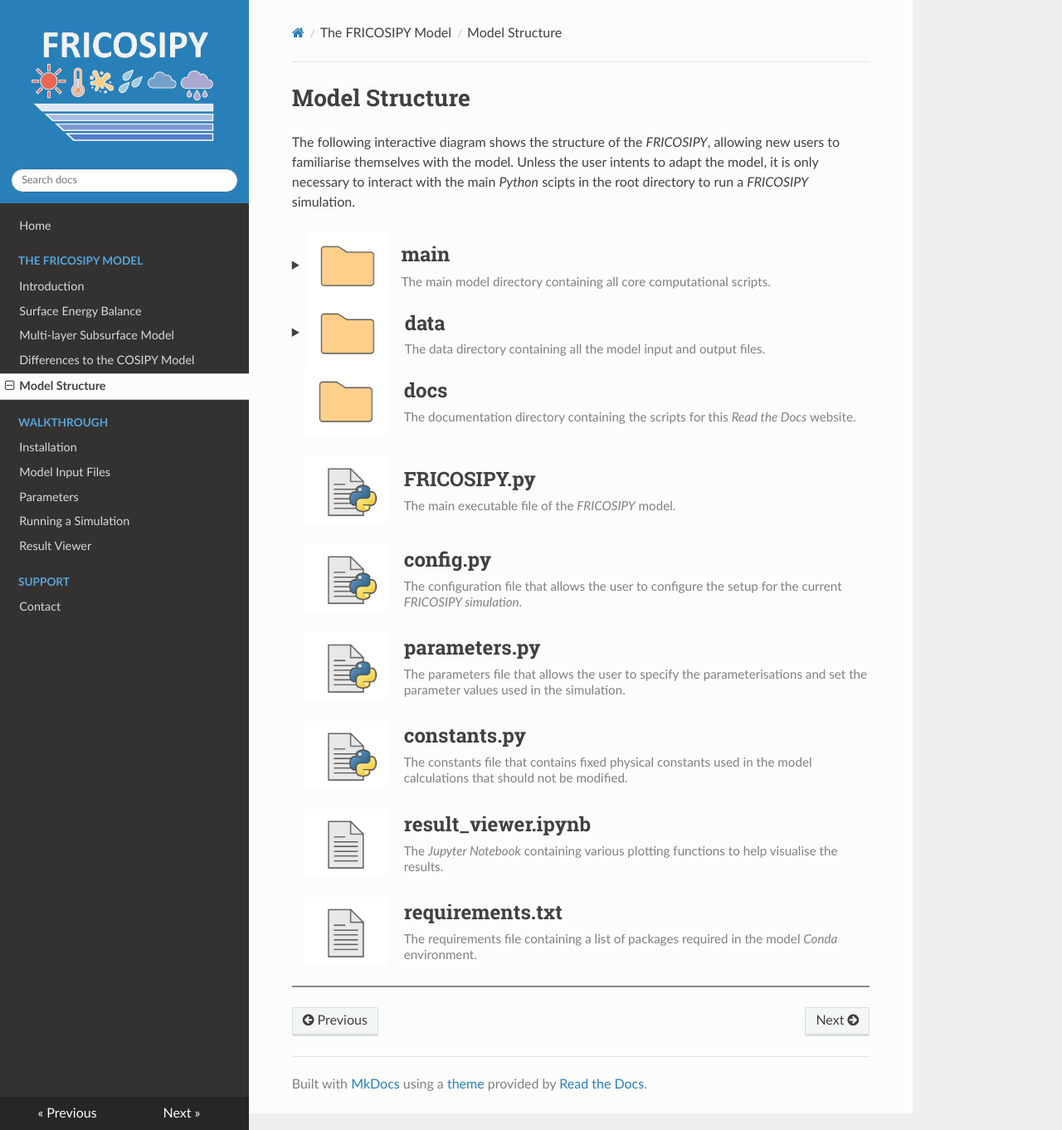
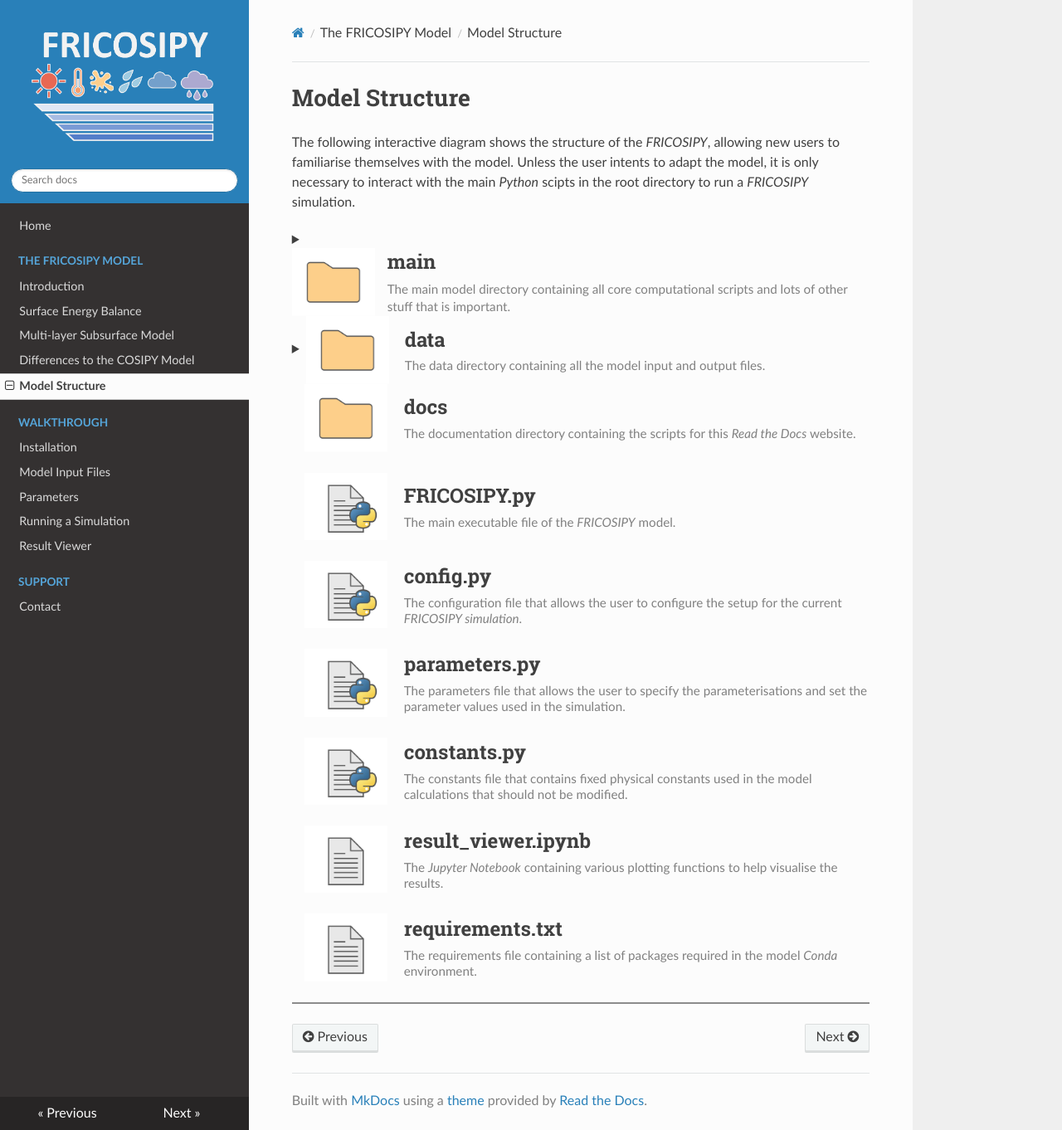
Before and after one commit to MarcusGastaldello/FRICOSIPY, an MkDocs documentation site: the page built from docs/model_structure.md, in a window 1280 px wide and 1362 px high. Shown: the whole window at 83% size. Built offline with MkDocs 1.6.1, drawn with Linux system fonts in a browser that asks for light colours.

Commit message:
Update model_structure.md

```diff
--- a/docs/model_structure.md
+++ b/docs/model_structure.md
@@ -7,7 +7,7 @@
 
 The following interactive diagram shows the structure of the *FRICOSIPY*, allowing new users to familiarise themselves with the model. Unless the user intents to adapt the model, it is only necessary to interact with the main *Python* scipts in the root directory to run a *FRICOSIPY* simulation.
 
-??? "<div style='display: inline-flex; align-items: center; vertical-align: middle;'><img src='https://github.com/MarcusGastaldello/FRICOSIPY/raw/main/docs/icons/Folder.png' width='100' style='margin-right: 15px; flex-shrink: 0;'><div style='min-width: 0;'><h2 style='margin: 0;'>main</h2><small style='display: block; color: gray; margin-top: 8px; font-size: 0.95em; line-height: 1.4;'>The main model directory containing all core computational scripts.</small></div></div>"
+??? "<div style='display: inline-flex; align-items: center; vertical-align: middle;'><img src='https://github.com/MarcusGastaldello/FRICOSIPY/raw/main/docs/icons/Folder.png' width='100' style='margin-right: 15px; flex-shrink: 0;'><div style='min-width: 0;'><h2 style='margin: 0;'>main</h2><small style='display: block; color: gray; margin-top: 8px; font-size: 0.95em; line-height: 1.4;'>The main model directory containing all core computational scripts and lots of other stuff that is important.</small></div></div>"
 
     <div style="margin-left: 40px;">
     ??? "<div style='display: inline-flex; align-items: center; vertical-align: middle;'><img src='https://github.com/MarcusGastaldello/FRICOSIPY/raw/main/docs/icons/Folder.png' width='100' style='margin-right: 15px; flex-shrink: 0;'><div style='min-width: 0;'><h3 style='margin: 0;'>kernel</h2><small style='display: block; color: gray; margin-top: 8px; font-size: 0.95em; line-height: 1.4;'>(description)</small></div></div>"
```
